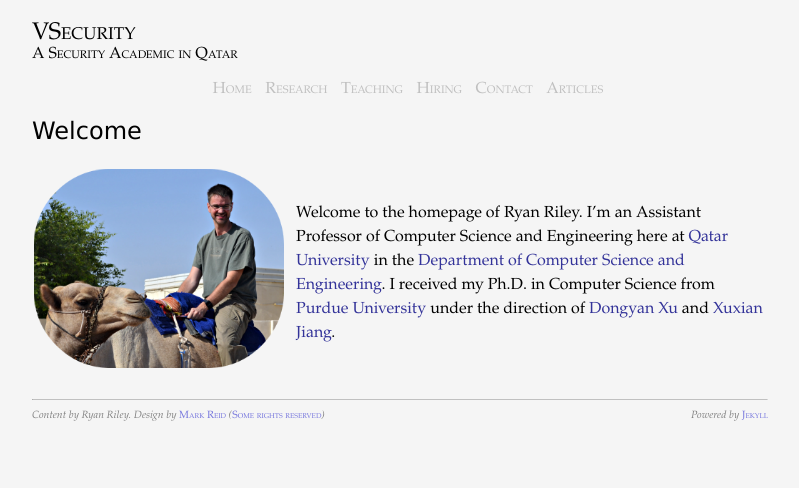
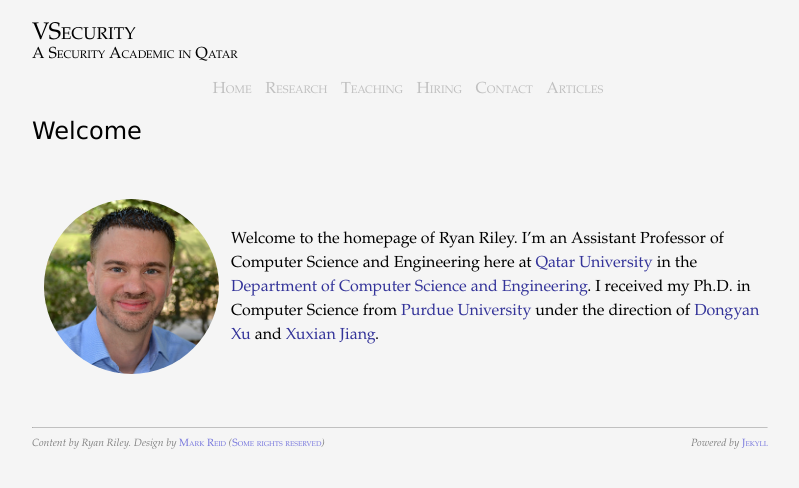
Before and after one commit to rriley/website, a Jekyll site: the page built from index.md, in a window 1280 px wide. Shown: the top 488 px of the page, without its empty margins (240-1039 px from the left). Built offline with Jekyll 4.4.1, drawn with Linux system fonts in a browser that asks for light colours; Markdown is read by kramdown in place of the engine named in the settings.

Commit message:
Tweaking my photo and the senior design page

```diff
--- a/css/screen.css
+++ b/css/screen.css
@@ -571,3 +571,23 @@ img.maruku-png { }
 	border:1px solid #4C964D;
 	color:#FFF;
 }
+
+#profile {
+	text-align: center;
+	padding: 30px 10px;
+	position: relative;
+}
+
+#profile .portrait {
+	width: 175px;
+	margin: 0 auto;
+	height: 175px;
+}
+
+#profile .portrait img{
+	width: 100%;
+	height: 100%;
+	border-radius: 150px;
+	-webkit-border-radius: 150px;
+    	-moz-border-radius: 150px;
+}
--- a/index.md
+++ b/index.md
@@ -8,8 +8,10 @@ title: "A Security Academic in Qatar"
 <table>
 <tr>
 <td>
-<div style="margin: 0 10px 0 0">
-<img src="/images/ryan_small.png" title="Ryan on a Camel">
+<div id="profile">
+<div class="portrait">
+<img src="/images/portrait-small.jpg" title="Ryan">
+</div>
 </div>
 </td>
 <td>
```
Also changed, not shown: teaching/senior.md (+2 -0 lines), images/portrait-small.jpg (added).
